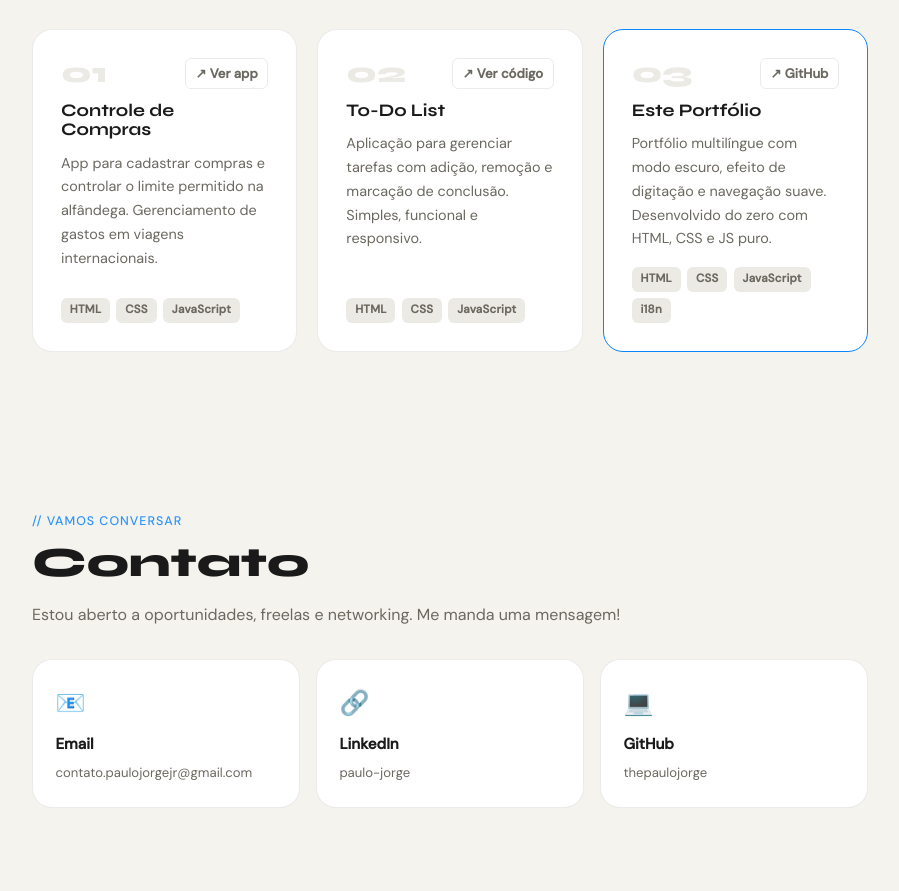
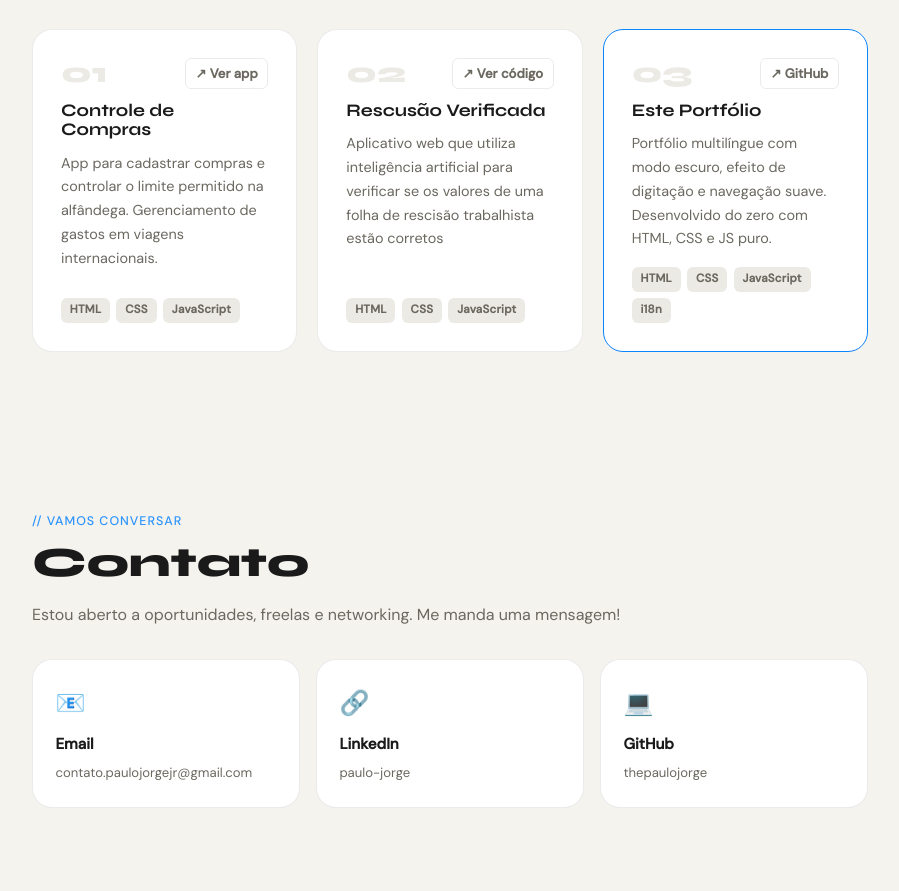
Before and after one commit to thepaulojorge/portfoliopaulojorge, a plain HTML site: page index.html in a window 1280 px wide. Shown: the part 2042-2933 px from the top of the page, without its empty margins (190-1089 px from the left). Drawn offline with Linux system fonts and the light colour scheme.

Commit message:
Att 15/05

```diff
--- a/index.html
+++ b/index.html
@@ -197,14 +197,14 @@
         <div class="projeto-header">
           <span class="projeto-num" aria-hidden="true">02</span>
           <div class="projeto-links">
-            <a href="https://github.com/thepaulojorge"
+            <a href="https://thepaulojorge.github.io/rescisaoverificada/"
                target="_blank" rel="noopener noreferrer"
                id="proj2-link-ver"
                aria-label="Ver código da To-Do List no GitHub (abre em nova aba)">↗ Ver código</a>
           </div>
         </div>
-        <h3 id="proj2-titulo">To-Do List</h3>
-        <p id="proj2-desc">Aplicação para gerenciar tarefas com adição, remoção e marcação de conclusão. Simples, funcional e responsivo.</p>
+        <h3 id="proj2-titulo">Rescusão Verificada</h3>
+        <p id="proj2-desc">Aplicativo web que utiliza inteligência artificial para verificar se os valores de uma folha de rescisão trabalhista estão corretos</p>
         <div class="projeto-tags" aria-label="Tecnologias usadas">
           <span class="tag">HTML</span>
           <span class="tag">CSS</span>
```
